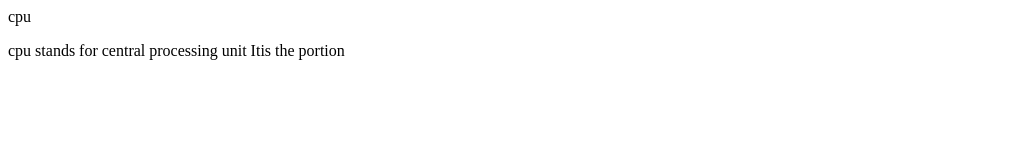
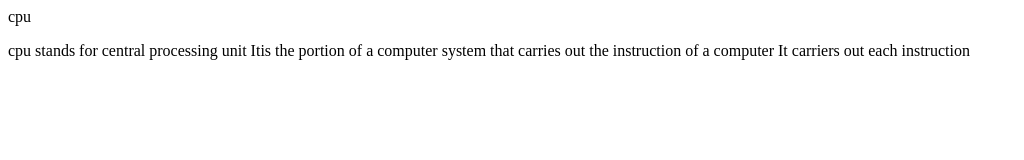
Before and after one commit to iamneo-production/fcabbdaecaadaeccdfffebaeceaec, a website: page public/index.html in a window 1280 px wide. Shown: the whole page, without its empty margins (0-1024 px from the left). Drawn offline with Linux system fonts and the light colour scheme.

Commit message:
Backup Commit

```diff
--- a/public/index.html
+++ b/public/index.html
@@ -10,7 +10,9 @@
 <body>
     <h>cpu</h>
     <p>cpu stands for central processing unit
-        Itis the portion
+        Itis the portion of a computer system that carries
+        out the instruction of a computer
+        It carriers out each instruction
 
 </body>
 </html>
```
